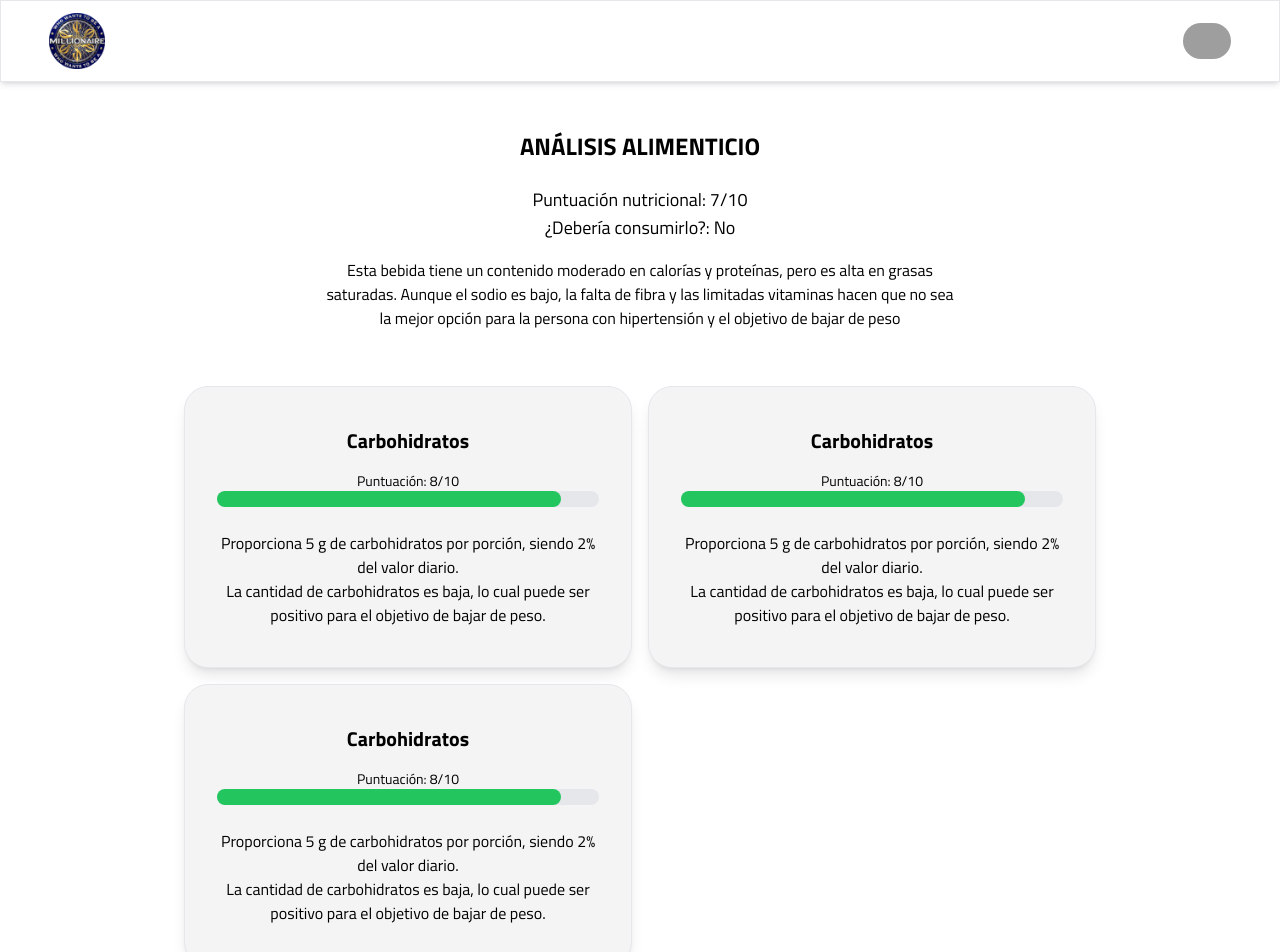
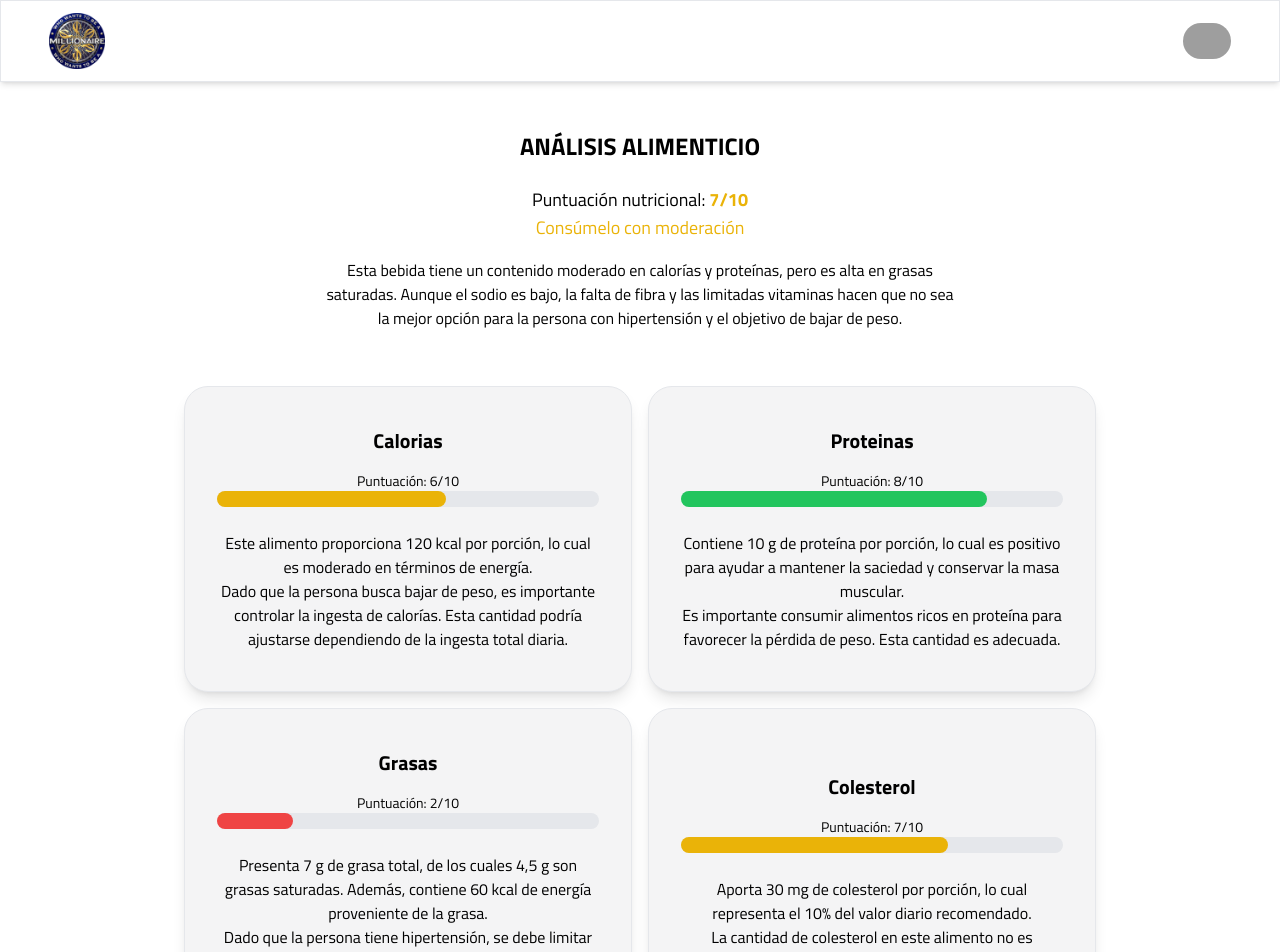
Before and after one commit to Proyecto-IntegradorII/NutriScan, a React (Create React App) app: page /results in a window 1280 px wide. Shown: the top 952 px of the page. Built offline with nearby package versions, Linux system fonts and the light colour scheme; grey boxes are pictures that could not be loaded.

Commit message:
Creación del componente con la información nutricional de cada apartado del alimento. Cambio del icono y nombre de la aplicación.

```diff
--- a/public/index.html
+++ b/public/index.html
@@ -6,7 +6,7 @@
   <meta name="viewport" content="width=device-width, initial-scale=1" />
   <meta name="description" content="Web site created using create-react-app" />
   <link rel="icon" href="images/logo.png">
-  <title>Who wants to be a millionaire App w/ OCI, OpenAI, ChatGPT </title>
+  <title>NutriScan</title>
 </head>
 
 <body>
--- /dev/null
+++ b/src/components/NutritionInfoCard.js
@@ -0,0 +1,35 @@
+import React from "react";
+
+const NutritionInfoCard = ({ titulo, puntaje, descripcion, porcentaje }) => {
+	const getColorClass = (puntaje) => {
+		if (puntaje <= 3) {
+			return "bg-red-500";
+		} else if (puntaje <= 7) {
+			return "bg-yellow-500";
+		} else {
+			return "bg-green-500";
+		}
+	};
+
+	return (
+		<div className="flex p-4 flex-col justify-center text-center h-full w-full max-w-md rounded-3xl mt-4 bg-zinc-100 border shadow-lg">
+			<div className="flex flex-col items-center justify-center p-4">
+				<p className="font-bold text-xl pb-4">{titulo}</p>
+				<p className="text-sm">Puntuación: {puntaje}/10</p>
+
+				{/* BARRA INDICADORA */}
+				<div className="w-full h-4 bg-gray-200 rounded-full">
+					<div
+						className={`progress rounded-full h-full ${getColorClass(puntaje)}`}
+						style={{ width: `${puntaje * 10}%` }}
+					></div>
+				</div>
+
+				<p className="pt-6">{descripcion}</p>
+				<p>{porcentaje}</p>
+			</div>
+		</div>
+	);
+};
+
+export default NutritionInfoCard;
--- /dev/null
+++ b/src/components/NutritionScore.js
@@ -0,0 +1,36 @@
+import React from "react";
+
+const NutritionScore = ({ score }) => {
+	const getColorFromScore = (score) => {
+		if (score <= 3) {
+			return "text-red-500";
+		} else if (score <= 7) {
+			return "text-yellow-500";
+		} else {
+			return "text-green-500";
+		}
+	};
+
+	const consumeRecommendation = (score) => {
+		if (score >= 8) {
+			return "Lo puedes consumir regularmente";
+		} else if (score >= 4) {
+			return "Consúmelo con moderación";
+		} else {
+			return "Evita consumir este alimento";
+		}
+	};
+
+	return (
+		<div>
+			<p className="text-lg pt-6">
+				Puntuación nutricional:{" "}
+				<span className={`font-bold ${getColorFromScore(score)}`}>{score}/10</span>
+			</p>
+
+			<p className={`text-lg ${getColorFromScore(score)}`}>{consumeRecommendation(score)}</p>
+		</div>
+	);
+};
+
+export default NutritionScore;
--- a/src/pages/home/Results.js
+++ b/src/pages/home/Results.js
@@ -1,19 +1,20 @@
 import React, { useState } from "react";
 import { useNavigate } from "react-router-dom";
 import { Progress } from "@material-tailwind/react";
+import NutritionInfoCard from "../../components/NutritionInfoCard";
+import data from "./data.json";
+import NutritionScore from "../../components/NutritionScore";
 
 function Results() {
 	const navigate = useNavigate(); // Hook de navegación
 
-	const puntaje = 9; // Aquí asigna el puntaje dinámicamente
-
-	const getColorClass = (puntaje) => {
-		if (puntaje <= 3) {
-			return "bg-red-500";
-		} else if (puntaje <= 7) {
-			return "bg-yellow-500";
+	const getColorFromScore = (score) => {
+		if (score <= 3) {
+			return "text-red-500";
+		} else if (score <= 7) {
+			return "text-yellow-500";
 		} else {
-			return "bg-green-500";
+			return "text-green-500";
 		}
 	};
 
@@ -23,92 +24,29 @@ function Results() {
 			<div className="flex justify-center items-center text-center w-full py-6 px-4">
 				<div className="flex-column justify-center items-center text-center w-full max-w-2xl py-6 px-4">
 					<h1 className="text-2xl font-bold">ANÁLISIS ALIMENTICIO</h1>
-					<p className="text-lg pt-6">Puntuación nutricional: 7/10</p>
-					<p className="text-lg">¿Debería consumirlo?: No</p>
-					<p className="pt-4">
-						Esta bebida tiene un contenido moderado en calorías y proteínas, pero es alta en grasas
-						saturadas. Aunque el sodio es bajo, la falta de fibra y las limitadas vitaminas hacen
-						que no sea la mejor opción para la persona con hipertensión y el objetivo de bajar de
-						peso
-					</p>
+					<NutritionScore score={data.alimento_general.calificacion_general} />
+					<p className="pt-4">{data.alimento_general.resumen}</p>
 				</div>
 			</div>
 
 			{/* DESCRIPCION DE LOS ITEMS DEL ALIMENTO */}
 			<div className="flex flex-column w-auto justify-center items-center pb-24">
 				<div className="grid gap-4 md:grid-cols-2 flex-column w-auto justify-center items-center px-4">
-					{/* CARD */}
-					<div className="flex p-4 flex-col justify-center text-center h-full w-full max-w-md rounded-3xl mt-4 bg-zinc-100 border shadow-lg">
-						<div className="flex flex-col items-center justify-center p-4">
-							<p className="font-bold text-xl pb-4">Carbohidratos</p>
-							<p className="text-sm">Puntuación: 8/10</p>
-
-							{/* BARRA INDICADORA */}
-							<div className="w-full h-4 bg-gray-200 rounded-full">
-								<div
-									className={`progress rounded-full h-full ${getColorClass(puntaje)}`}
-									style={{ width: `${puntaje * 10}%` }}
-								></div>
-							</div>
-
-							<p className="pt-6">
-								Proporciona 5 g de carbohidratos por porción, siendo 2% del valor diario.
-							</p>
-							<p>
-								La cantidad de carbohidratos es baja, lo cual puede ser positivo para el objetivo de
-								bajar de peso.
-							</p>
-						</div>
-					</div>
-					{/* //////////////////////////// */}
-
-					<div className="flex p-4 flex-col justify-center text-center h-full w-full max-w-md rounded-3xl mt-4 bg-zinc-100 border shadow-lg">
-						<div className="flex flex-col items-center justify-center p-4">
-							<p className="font-bold text-xl pb-4">Carbohidratos</p>
-							<p className="text-sm">Puntuación: 8/10</p>
-
-							{/* BARRA INDICADORA */}
-							<div className="w-full h-4 bg-gray-200 rounded-full">
-								<div
-									className={`progress rounded-full h-full ${getColorClass(puntaje)}`}
-									style={{ width: `${puntaje * 10}%` }}
-								></div>
-							</div>
-
-							<p className="pt-6">
-								Proporciona 5 g de carbohidratos por porción, siendo 2% del valor diario.
-							</p>
-							<p>
-								La cantidad de carbohidratos es baja, lo cual puede ser positivo para el objetivo de
-								bajar de peso.
-							</p>
-						</div>
-					</div>
-
-					{/* //////////////////////////// */}
-
-					<div className="flex p-4 flex-col justify-center text-center h-full w-full max-w-md rounded-3xl mt-4 bg-zinc-100 border shadow-lg">
-						<div className="flex flex-col items-center justify-center p-4">
-							<p className="font-bold text-xl pb-4">Carbohidratos</p>
-							<p className="text-sm">Puntuación: 8/10</p>
-
-							{/* BARRA INDICADORA */}
-							<div className="w-full h-4 bg-gray-200 rounded-full">
-								<div
-									className={`progress rounded-full h-full ${getColorClass(puntaje)}`}
-									style={{ width: `${puntaje * 10}%` }}
-								></div>
-							</div>
-
-							<p className="pt-6">
-								Proporciona 5 g de carbohidratos por porción, siendo 2% del valor diario.
-							</p>
-							<p>
-								La cantidad de carbohidratos es baja, lo cual puede ser positivo para el objetivo de
-								bajar de peso.
-							</p>
-						</div>
-					</div>
+					{/* NUTRITION INFO CARDS */}
+					{Object.entries(data).map(([key, value]) => {
+						if (key !== "alimento_general") {
+							return (
+								<NutritionInfoCard
+									key={key}
+									titulo={key.charAt(0).toUpperCase() + key.slice(1)} // Capitaliza la primera letra
+									puntaje={value.calificacion}
+									descripcion={value.descripcion}
+									porcentaje={value.recomendacion}
+								/>
+							);
+						}
+						return null;
+					})}
 				</div>
 			</div>
 		</div>
--- /dev/null
+++ b/src/pages/home/data.json
@@ -0,0 +1,52 @@
+{
+	"calorias": {
+		"descripcion": "Este alimento proporciona 120 kcal por porción, lo cual es moderado en términos de energía.",
+		"recomendacion": "Dado que la persona busca bajar de peso, es importante controlar la ingesta de calorías. Esta cantidad podría ajustarse dependiendo de la ingesta total diaria.",
+		"calificacion": 6
+	},
+	"proteinas": {
+		"descripcion": "Contiene 10 g de proteína por porción, lo cual es positivo para ayudar a mantener la saciedad y conservar la masa muscular.",
+		"recomendacion": "Es importante consumir alimentos ricos en proteína para favorecer la pérdida de peso. Esta cantidad es adecuada.",
+		"calificacion": 8
+	},
+	"grasas": {
+		"descripcion": "Presenta 7 g de grasa total, de los cuales 4,5 g son grasas saturadas. Además, contiene 60 kcal de energía proveniente de la grasa.",
+		"recomendacion": "Dado que la persona tiene hipertensión, se debe limitar la ingesta de grasas saturadas. Esta cantidad es moderada por porción.",
+		"calificacion": 2
+	},
+	"colesterol": {
+		"descripcion": "Aporta 30 mg de colesterol por porción, lo cual representa el 10% del valor diario recomendado.",
+		"recomendacion": "La cantidad de colesterol en este alimento no es excesiva, pero se debe considerar al incluirlo en la dieta.",
+		"calificacion": 7
+	},
+	"sodio": {
+		"descripcion": "Contiene 90 mg de sodio por porción, que equivale al 4% del valor diario recomendado.",
+		"recomendacion": "La cantidad de sodio en este alimento es baja y es adecuada para la persona con hipertensión.",
+		"calificacion": 9
+	},
+	"carbohidratos": {
+		"descripcion": "Proporciona 5 g de carbohidratos por porción, siendo 2% del valor diario.",
+		"recomendacion": "La cantidad de carbohidratos es baja, lo cual puede ser positivo para el objetivo de bajar de peso.",
+		"calificacion": 8
+	},
+	"azucares": {
+		"descripcion": "Contiene 5 g de azúcares por porción, lo cual es moderado.",
+		"recomendacion": "Dado que la persona no desea consumir endulzantes artificiales, es importante tener en cuenta el contenido de azúcar natural.",
+		"calificacion": 6
+	},
+	"fibra": {
+		"descripcion": "No aporta fibra dietaria.",
+		"recomendacion": "Sería beneficioso complementar esta bebida con alimentos ricos en fibra para mejorar la digestión.",
+		"calificacion": 4
+	},
+	"vitaminas": {
+		"descripcion": "Es una fuente moderada de calcio y vitamina E, y baja en vitamina A y C.",
+		"recomendacion": "Se podría complementar con otras fuentes de vitaminas para garantizar un aporte equilibrado.",
+		"calificacion": 7
+	},
+	"alimento_general": {
+		"consumiria": "No",
+		"resumen": "Esta bebida tiene un contenido moderado en calorías y proteínas, pero es alta en grasas saturadas. Aunque el sodio es bajo, la falta de fibra y las limitadas vitaminas hacen que no sea la mejor opción para la persona con hipertensión y el objetivo de bajar de peso.",
+		"calificacion_general": 7
+	}
+}
```
Also changed, not shown: public/images/logo.png, public/images/studia.png (deleted).
